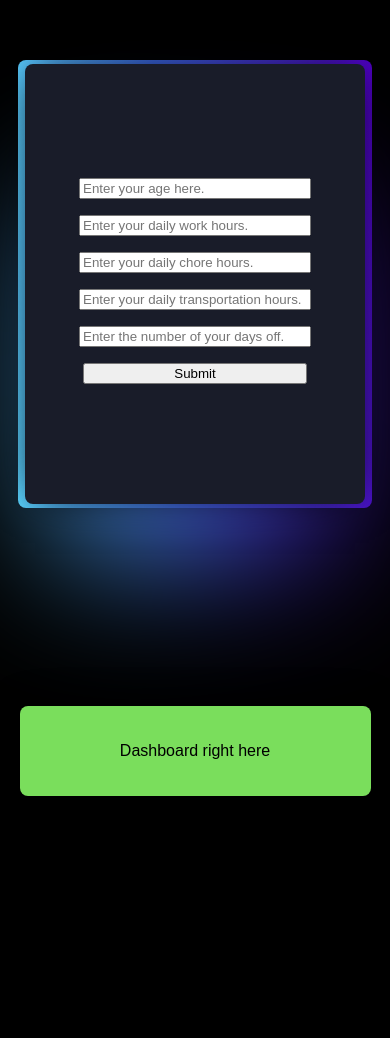
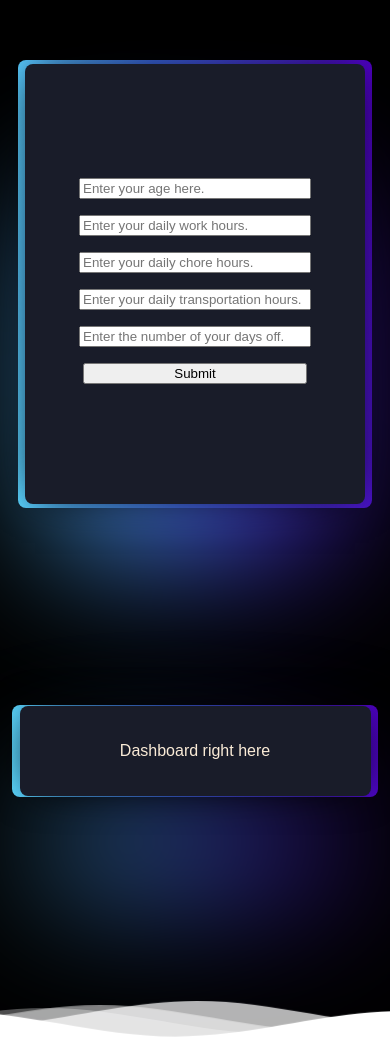
Before and after one commit to jamesEmerson112/time, a React (Create React App) app: page / in a window 390 px wide. Shown: the part 138-1176 px from the top of the page. Before the commit the page ends 1136 px from the top, so only its background shows below. Built offline with nearby package versions, Linux system fonts and the light colour scheme.

Commit message:
added wave feature

```diff
--- a/public/index.html
+++ b/public/index.html
@@ -38,5 +38,22 @@
       To begin the development, run `npm start` or `yarn start`.
       To create a production bundle, use `npm run build` or `yarn build`.
     -->
+
+      <!--Waves Container-->
+      <div>
+      <svg class="waves" xmlns="http://www.w3.org/2000/svg" xmlns:xlink="http://www.w3.org/1999/xlink"
+      viewBox="0 24 150 28" preserveAspectRatio="none" shape-rendering="auto">
+      <defs>
+      <path id="gentle-wave" d="M-160 44c30 0 58-18 88-18s 58 18 88 18 58-18 88-18 58 18 88 18 v44h-352z" />
+      </defs>
+      <g class="parallax">
+      <use xlink:href="#gentle-wave" x="48" y="0" fill="rgba(255,255,255,0.7" />
+      <use xlink:href="#gentle-wave" x="48" y="3" fill="rgba(255,255,255,0.5)" />
+      <use xlink:href="#gentle-wave" x="48" y="5" fill="rgba(255,255,255,0.3)" />
+      <use xlink:href="#gentle-wave" x="48" y="7" fill="#fff" />
+      </g>
+      </svg>
+      </div>
+      <!--Waves end-->
   </body>
 </html>
--- a/src/Components/DashboardComponent.css
+++ b/src/Components/DashboardComponent.css
@@ -1,20 +1,6 @@
 .DashboardComponent {
   width:90%;
   height:100%;
-  background:#7ade5c;
-  border-radius:8px;
-  box-shadow:0 0 40px -10px #000;
-  margin:calc(50vh - 220px) auto;
-  padding:20px 30px;
-  max-width: 100%;
-  box-sizing:border-box;
-  font-family:'Montserrat',sans-serif;
-  position:relative
-}
-
-.form {
-  width:340px;
-  height:440px;
   background: #191c29;
   border-radius:8px;
   box-shadow:0 0 40px -10px #000;
@@ -24,26 +10,20 @@
   box-sizing:border-box;
   font-family:'Montserrat',sans-serif;
   position:relative;
-  justify-content: center;
-  align-items: center;
-  text-align: center;
-  color: rgb(88 199 250 / 0%);
-  cursor: pointer;
-  font-family: cursive;
+  color:antiquewhite;
 }
 
-
-.form:hover {
-  color: rgb(88 199 250 / 100%);
+.DashboardComponent:hover {
+  color: white;
   transition: color 1s;
 }
-.form:hover:before, .form:hover:after {
+.DashboardComponent:hover:before, .DashboardComponent:hover:after {
   animation: none;
   opacity: 0;
 }
 
 
-.form::before {
+.DashboardComponent::before {
   content: "";
   width: 104%;
   height: 102%;
@@ -58,7 +38,7 @@
     animation: spin 2.5s linear infinite;
 }
 
-.form::after {
+.DashboardComponent::after {
   position: absolute;
   content: "";
   top: calc(var(--card-height) / 6);
@@ -104,7 +84,7 @@
 .ReportComponent {
   width:auto;
   height:auto;
-  background:#7ade5c;
+  background: #191c29;
   border-radius:8px;
   box-shadow:0 0 40px -10px #000;
   margin:calc(50vh - 220px) auto;
--- a/src/Components/DashboardComponents/ReportComponent.js
+++ b/src/Components/DashboardComponents/ReportComponent.js
@@ -31,12 +31,13 @@ export default function ReportComponent(props) {
                       data.dailyTransportationHrs -
                       minimumDailySleepHrs;
 
-  const daysOffHrs = (data.numberOfDaysOff *
+  const daysOffHrsOfOneYear = (data.numberOfDaysOff *
     (HOURS_OF_ONE_DAY - 8 - data.dailyChoresHrs)) *
   WEEKS_OF_ONE_YEAR;
 
-  const totalLeftoverHrs = DAYS_OF_ONE_YEAR * EIGHTTEEN_YEARS * leftoverHrs +
-  daysOffHrs* EIGHTTEEN_YEARS;
+  const daysOffOfOneYear = data.numberOfDaysOff * 52;
+  const totalLeftoverHrs = (DAYS_OF_ONE_YEAR - daysOffOfOneYear) * EIGHTTEEN_YEARS * leftoverHrs +
+  daysOffHrsOfOneYear* EIGHTTEEN_YEARS;
 
   // console.log('totalLeftoverHrs ', totalLeftoverHrs);
   let totalLeftoverWeeks = totalLeftoverHrs /
@@ -69,7 +70,6 @@ export default function ReportComponent(props) {
 
 
     <div className="ReportComponent" id="id-report">
-      <form>
 
         <p>Report info</p>
         <p>Out of free time, you may spend maximum {totalLeftoverWeeks} weeks with your future children</p>
@@ -78,7 +78,6 @@ export default function ReportComponent(props) {
           {test}
         </p>
         <p>You are there for {percentageOfParentBeingPresent} % of your child's life</p>
-      </form>
     </div>
   );
 }
--- a/src/index.css
+++ b/src/index.css
@@ -14,3 +14,97 @@ code {
   font-family: source-code-pro, Menlo, Monaco, Consolas, 'Courier New',
     monospace;
 }
+
+@import url(//fonts.googleapis.com/css?family=Lato:300:400);
+
+body {
+  margin:0;
+}
+
+
+.header {
+  position:relative;
+  text-align:center;
+  background: linear-gradient(60deg, rgba(84,58,183,1) 0%, rgba(0,172,193,1) 100%);
+  color:white;
+}
+.logo {
+  width:50px;
+  fill:white;
+  padding-right:15px;
+  display:inline-block;
+  vertical-align: middle;
+}
+
+.inner-header {
+  height:65vh;
+  width:100%;
+  margin: 0;
+  padding: 0;
+}
+
+.flex { /*Flexbox for containers*/
+  display: flex;
+  justify-content: center;
+  align-items: center;
+  text-align: center;
+}
+
+.waves {
+  position:relative;
+  width: 100%;
+  height:15vh;
+  margin-bottom:-7px; /*Fix for safari gap*/
+  min-height:100px;
+  max-height:150px;
+}
+
+.content {
+  position:relative;
+  height:20vh;
+  text-align:center;
+  background-color: white;
+}
+
+/* Animation */
+
+.parallax > use {
+  animation: move-forever 25s cubic-bezier(.55,.5,.45,.5)     infinite;
+}
+.parallax > use:nth-child(1) {
+  animation-delay: -2s;
+  animation-duration: 7s;
+}
+.parallax > use:nth-child(2) {
+  animation-delay: -3s;
+  animation-duration: 10s;
+}
+.parallax > use:nth-child(3) {
+  animation-delay: -4s;
+  animation-duration: 13s;
+}
+.parallax > use:nth-child(4) {
+  animation-delay: -5s;
+  animation-duration: 20s;
+}
+@keyframes move-forever {
+  0% {
+   transform: translate3d(-90px,0,0);
+  }
+  100% {
+    transform: translate3d(85px,0,0);
+  }
+}
+/*Shrinking for mobile*/
+@media (max-width: 768px) {
+  .waves {
+    height:40px;
+    min-height:40px;
+  }
+  .content {
+    height:30vh;
+  }
+  h1 {
+    font-size:24px;
+  }
+}
```
